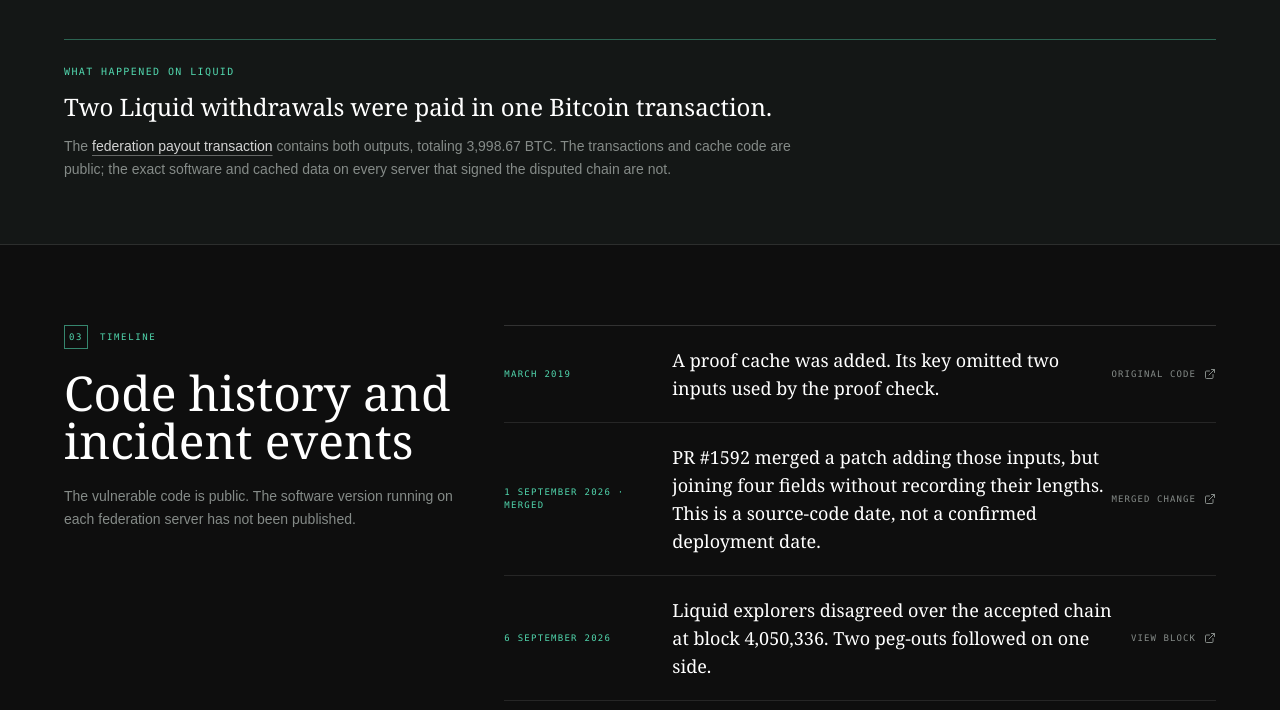
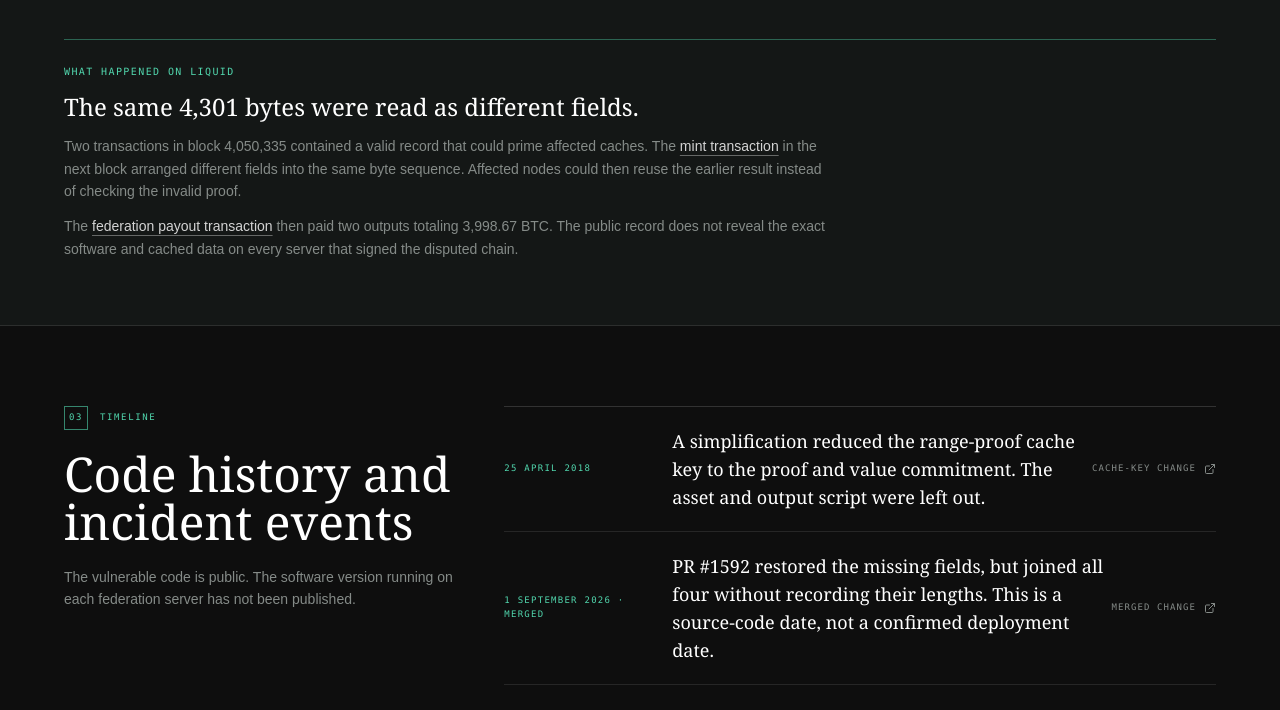
Before and after one commit to mars-llm/liquid-implosion, a Next.js app: page / in a window 1280 px wide. Shown: the part 2039-2749 px from the top of the page. Built offline with nearby package versions, Linux system fonts and the light colour scheme.

Commit message:
Correct Liquid cache timeline and replay status

```diff
--- a/components/LiquidStudy.tsx
+++ b/components/LiquidStudy.tsx
@@ -18,7 +18,7 @@ import {
   type CacheRecord,
 } from '../lib/model';
 
-const RESEARCH_CUTOFF = '11 September 2026, 09:48 CEST';
+const RESEARCH_CUTOFF = '13 September 2026, 09:39 CEST';
 const STEP_DELAY = 8000;
 
 const SEQUENCE = [
@@ -46,20 +46,20 @@ const SEQUENCE = [
 
 const TIMELINE = [
   {
-    date: 'March 2019',
-    title: 'A proof cache was added. Its key omitted two inputs used by the proof check.',
-    href: 'https://github.com/ElementsProject/elements/commit/0b5066143dcdfc3ba7780d1a2c6f18c2c6fefd6a',
-    label: 'Original code',
+    date: '25 April 2018',
+    title: 'A simplification reduced the range-proof cache key to the proof and value commitment. The asset and output script were left out.',
+    href: 'https://github.com/ElementsProject/elements/commit/957216523881768d9bcd6c5092dd5d50495dcd4e',
+    label: 'Cache-key change',
   },
   {
     date: '1 September 2026 · merged',
-    title: 'PR #1592 merged a patch adding those inputs, but joining four fields without recording their lengths. This is a source-code date, not a confirmed deployment date.',
+    title: 'PR #1592 restored the missing fields, but joined all four without recording their lengths. This is a source-code date, not a confirmed deployment date.',
     href: 'https://github.com/ElementsProject/elements/pull/1592',
     label: 'Merged change',
   },
   {
     date: '6 September 2026',
-    title: 'Liquid explorers disagreed over the accepted chain at block 4,050,336. Two peg-outs followed on one side.',
+    title: 'Two valid records in block 4,050,335 could prime the cache. The next block reused the same bytes with different field boundaries, splitting the chain.',
     href: 'https://blockstream.info/liquid/block/e1d9a2aae69e0fc3ca18f7f7f84e0615e92a5e3b5000d66c10c34043346da0d5',
     label: 'View block',
   },
@@ -114,6 +114,8 @@ const SOURCES = [
       ['BULL service update', 'https://x.com/BULLBITCOIN_/status/2098119275709915464'],
       ['SideSwap incident statement', 'https://sideswap.io/news/statement-on-the-liquid-network-incident-of-6-september-2026/'],
       ['SideSwap peg-in update', 'https://sideswap.io/news/liquid-peg-ins-are-open-again-on-sideswap/'],
+      ['Primer transaction A', 'https://blockstream.info/liquid/tx/271147100a94f6337b6c3db39b30c92d5b97ed91597307b6f721f73a15187ec5'],
+      ['Primer transaction B', 'https://blockstream.info/liquid/tx/71c93d4339fe8328981a2ec0dd23808d1ff104dc4c4cbcfc5c06fb2bb622f411'],
       ['Disputed Liquid transaction', 'https://blockstream.info/liquid/tx/f24a4b179b5cc7e88b25a763911f7cbdf2bf45d1d1b5ab611e94461cef0a183f'],
       ['Bitcoin federation payout', 'https://blockstream.info/tx/8db751a650ae2f12006b7e8c69a75e4df360e8afd6b9e05ae0b9fa6458a7b140'],
       ['Signed bridge-node message', 'https://blockstream.info/tx/87dc0a20099a94c2caaa3fa93d1724cfe41b05ae5e0778cc0e8994b22e81120c'],
@@ -124,7 +126,7 @@ const SOURCES = [
   {
     group: 'Source code',
     links: [
-      ['2019 cache implementation', 'https://github.com/ElementsProject/elements/commit/0b5066143dcdfc3ba7780d1a2c6f18c2c6fefd6a'],
+      ['2018 cache-key simplification', 'https://github.com/ElementsProject/elements/commit/957216523881768d9bcd6c5092dd5d50495dcd4e'],
       ['2026 cache-key change', 'https://github.com/ElementsProject/elements/commit/c26d719c29a40da280a825b25657e9c3d8bc7d99'],
       ['Pull request #1592', 'https://github.com/ElementsProject/elements/pull/1592'],
       ['Cache hardening pull request #1600', 'https://github.com/ElementsProject/elements/pull/1600'],
@@ -138,6 +140,8 @@ const SOURCES = [
       ['How Liquid peg-outs work', 'https://docs.liquid.net/docs/advanced-pegin-pegout'],
       ['Liquid technical overview', 'https://docs.liquid.net/docs/technical-overview'],
       ['Independent forensic report', 'https://gist.github.com/1440000bytes/211ac92dd4433bb1a2e674bf0ff7db2e'],
+      ['Independent transaction replay monitor', 'https://github.com/orangesurf/liquid-transaction-replay-monitor'],
+      ['Steven Roose code walkthrough', 'https://insider.btcpp.dev/p/how-cache-optimization-not-broken'],
     ],
   },
 ] as const;
@@ -268,9 +272,12 @@ export function LiquidStudy() {
             />
             <div className="mt-10 border-t border-accent/40 pt-6">
               <p className="font-mono text-[10px] uppercase tracking-[0.14em] text-accent">What happened on Liquid</p>
-              <h3 className="mt-3 font-serif text-2xl text-white">Two Liquid withdrawals were paid in one Bitcoin transaction.</h3>
+              <h3 className="mt-3 font-serif text-2xl text-white">The same 4,301 bytes were read as different fields.</h3>
               <p className="mt-3 max-w-3xl font-sans text-sm leading-relaxed text-ink-muted">
-                The <SourceLink href="https://blockstream.info/tx/8db751a650ae2f12006b7e8c69a75e4df360e8afd6b9e05ae0b9fa6458a7b140">federation payout transaction</SourceLink> contains both outputs, totaling 3,998.67 BTC. The transactions and cache code are public; the exact software and cached data on every server that signed the disputed chain are not.
+                Two transactions in block 4,050,335 contained a valid record that could prime affected caches. The <SourceLink href="https://blockstream.info/liquid/tx/f24a4b179b5cc7e88b25a763911f7cbdf2bf45d1d1b5ab611e94461cef0a183f">mint transaction</SourceLink> in the next block arranged different fields into the same byte sequence. Affected nodes could then reuse the earlier result instead of checking the invalid proof.
+              </p>
+              <p className="mt-3 max-w-3xl font-sans text-sm leading-relaxed text-ink-muted">
+                The <SourceLink href="https://blockstream.info/tx/8db751a650ae2f12006b7e8c69a75e4df360e8afd6b9e05ae0b9fa6458a7b140">federation payout transaction</SourceLink> then paid two outputs totaling 3,998.67 BTC. The public record does not reveal the exact software and cached data on every server that signed the disputed chain.
               </p>
             </div>
           </div>
@@ -321,7 +328,8 @@ export function LiquidStudy() {
                 <div className="pb-6">
                   <div className="border-t border-white/10 py-5 font-sans text-sm leading-relaxed text-ink-muted">
                     <p><SourceLink href="https://github.com/ElementsProject/elements/releases/tag/elements-23.3.4">Elements 23.3.4</SourceLink> is now the latest signed release. It records field lengths in both proof-cache keys, includes a previously missing surjection-proof input, and can bypass the range-proof cache.</p>
-                    <p className="mt-3">Explorer snapshot at {RESEARCH_CUTOFF}: <SourceLink href="https://blockstream.info/liquid/">Blockstream</SourceLink> and <SourceLink href="https://liquid.network/liquid/">liquid.network</SourceLink> agreed on block 4,052,401 and its hash. Both APIs showed the disputed mint transaction as unconfirmed on the current chain.</p>
+                    <p className="mt-3">Explorer snapshot at {RESEARCH_CUTOFF}: <SourceLink href="https://blockstream.info/liquid/">Blockstream</SourceLink> and <SourceLink href="https://liquid.network/liquid/">liquid.network</SourceLink> agreed on block 4,055,272 and its hash. Both APIs showed the disputed mint transaction as unconfirmed on the current chain.</p>
+                    <p className="mt-3">An <SourceLink href="https://github.com/orangesurf/liquid-transaction-replay-monitor">independent exact-transaction monitor</SourceLink> reported that all 608 expected legitimate transactions from the abandoned fork had later appeared on the accepted chain, while none of the eight tainted transactions had. Its last published check was 13 September at 06:15 UTC.</p>
                     <p className="mt-3"><SourceLink href="https://sideswap.io/news/statement-on-the-liquid-network-incident-of-6-september-2026/">SideSwap says</SourceLink> it found 70 balanced rehearsal transactions followed by the single unbalanced mint transaction. It also says its node ran a private security build supplied in August, yet still accepted the mint. These are SideSwap&apos;s findings; the build itself has not been published.</p>
                     <p className="mt-3">The demonstration hashes its bytes with the same fixed educational salt for both records. Full SHA-256 fingerprint:</p>
                     <code className="mt-2 block break-all text-xs text-ink">{validFingerprint || 'Calculating…'}</code>
```
Also changed, not shown: 1 other file (tests, documents, lock files or other folders).
